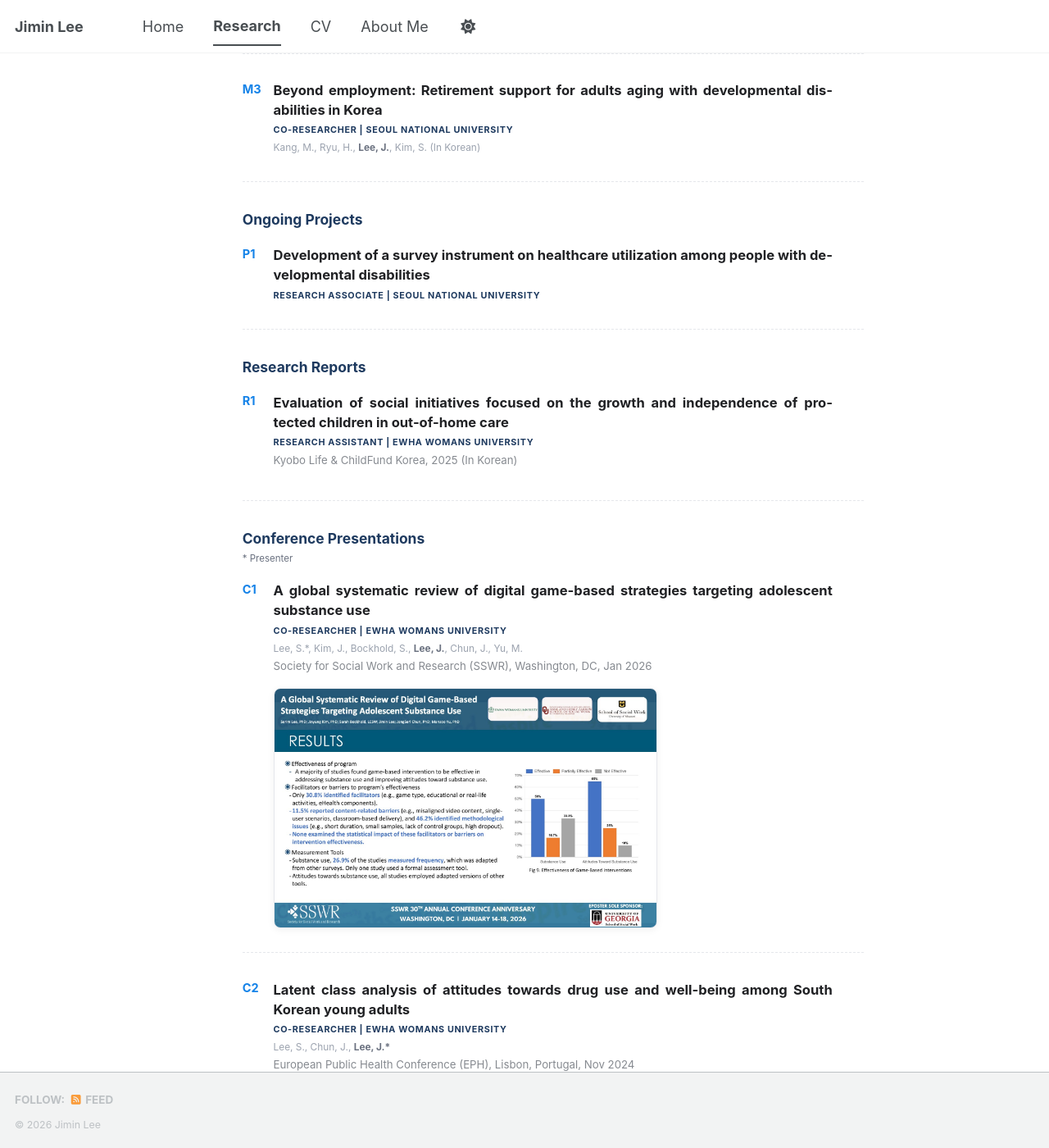
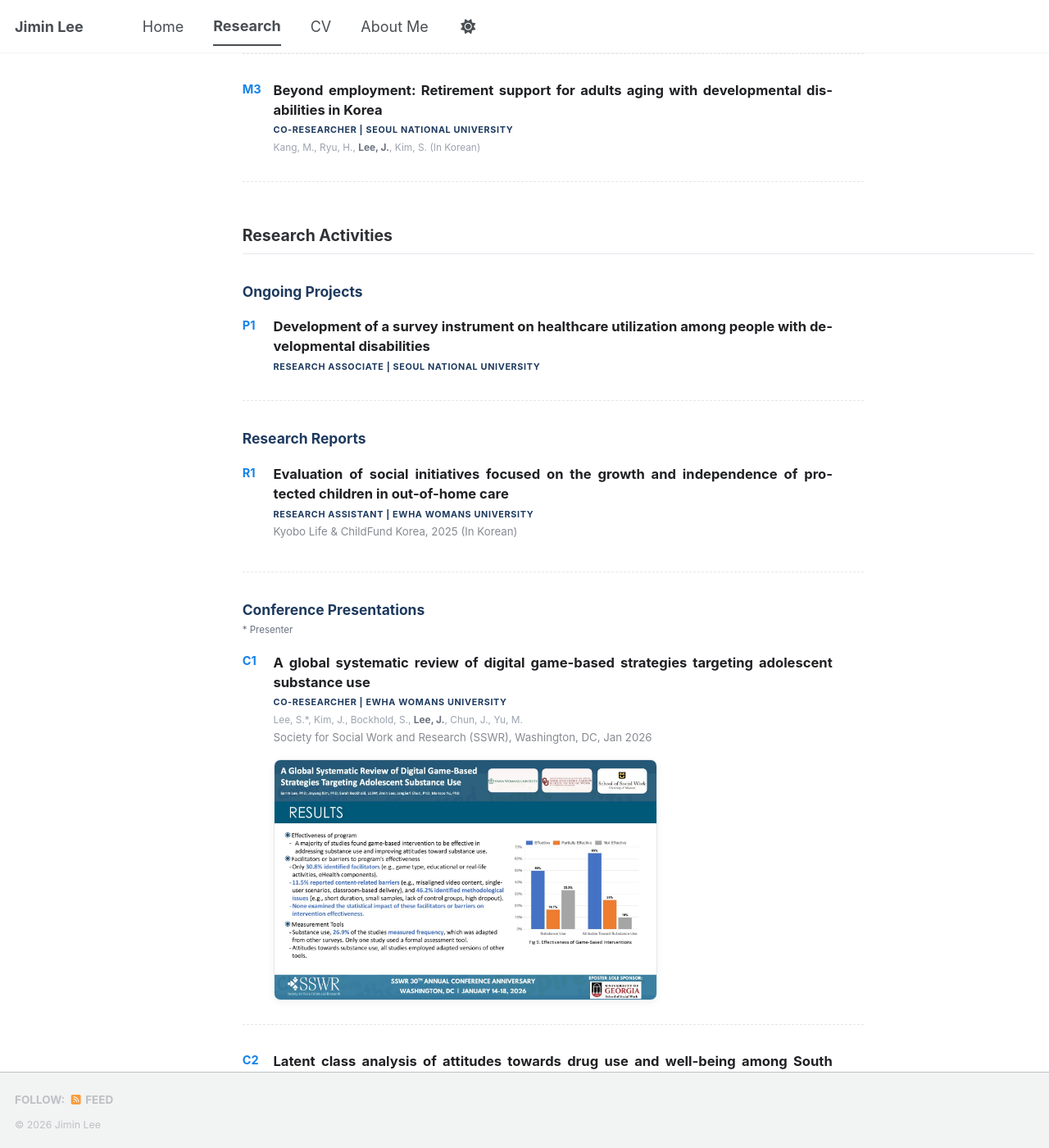
Before and after one commit to jiminlee-research/jiminlee-research.github.io, a Jekyll site: the page built from _pages/publications.html, in a window 1280 px wide and 1400 px high, scrolled down 2898 px. Shown: the whole window at 82% size. Built offline with Jekyll 4.4.1, drawn with Linux system fonts in a browser that asks for light colours; a style sheet for code colours, icons or effects is not loaded.

Commit message:
Move projects, reports, and presentations under Research Activities
Co-Authored-By: Claude Opus 5.5 <noreply@anthropic.com>
Claude-Session: https://claude.ai/code/session_01PcjxNfDHwsJtJ6agebrJHV

```diff
--- a/_pages/publications.html
+++ b/_pages/publications.html
@@ -61,6 +61,7 @@ author_profile: true
 .pub-figure.pub-figure-sm { max-width:330px; }
 .pub-figure.pub-figure-match { max-width:468px; }
 .pub-role { font-size:.6rem; font-weight:700; letter-spacing:.06em; text-transform:uppercase; color:#1e3a5f; margin:.15rem 0 .2rem; }
+.pub-head-2 { margin-top:3rem; }
 </style>
 
 <div class="ri-head"><h2>Research Interests</h2></div>
@@ -88,6 +89,7 @@ author_profile: true
 {% assign label = g | split: "|" | last %}
 {% assign items = all | where: "type", key %}
 {% if items.size > 0 %}
+{% if key == "project" %}<div class="pub-head pub-head-2"><h2>Research Activities</h2></div>{% endif %}
 <h3 class="pub-group" data-group="{{ key }}">{{ label }}</h3>
 {% if key == "presentation" %}<p class="pub-note-small">* Presenter</p>{% endif %}
 {% for p in items %}
```
